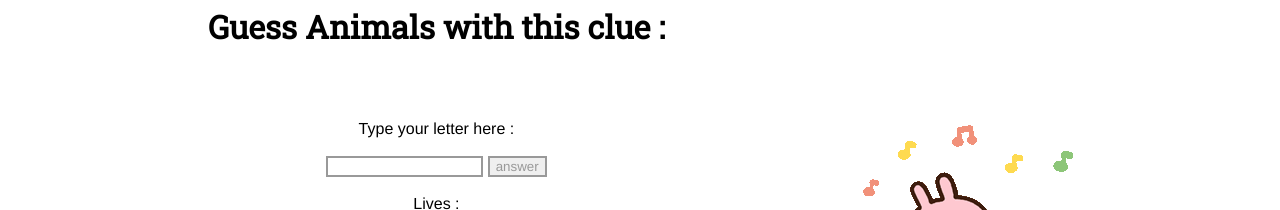
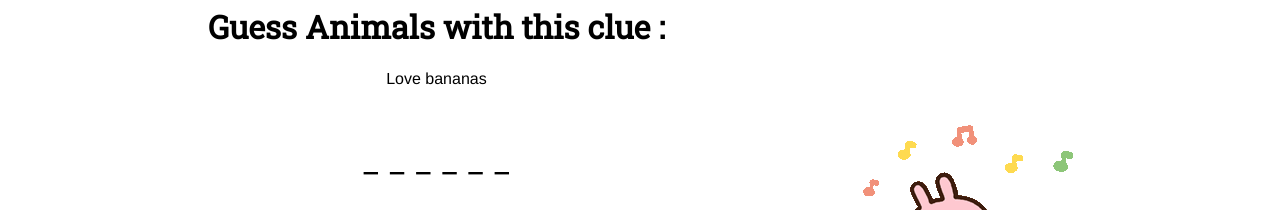
Before and after one commit to violerine/GuessAnimal, a plain HTML site: page index.html in a window 1280 px wide. Shown: the part 146-356 px from the top of the page. Drawn offline with Linux system fonts and the light colour scheme.

Commit message:
second commit

```diff
--- a/index.html
+++ b/index.html
@@ -21,7 +21,7 @@
         <input type="button" onclick="resetgame()" value="reset game">
     </div>
     <img src="Img/15292695.png" id="image" >
-  <script src="boom.js"></script>
+  <script src="index.js"></script>
   <audio autoplay>
       <source src="music/Rewind 2017.mp3" type="audio/mpeg">
     Your browser does not support the audio element.
```
